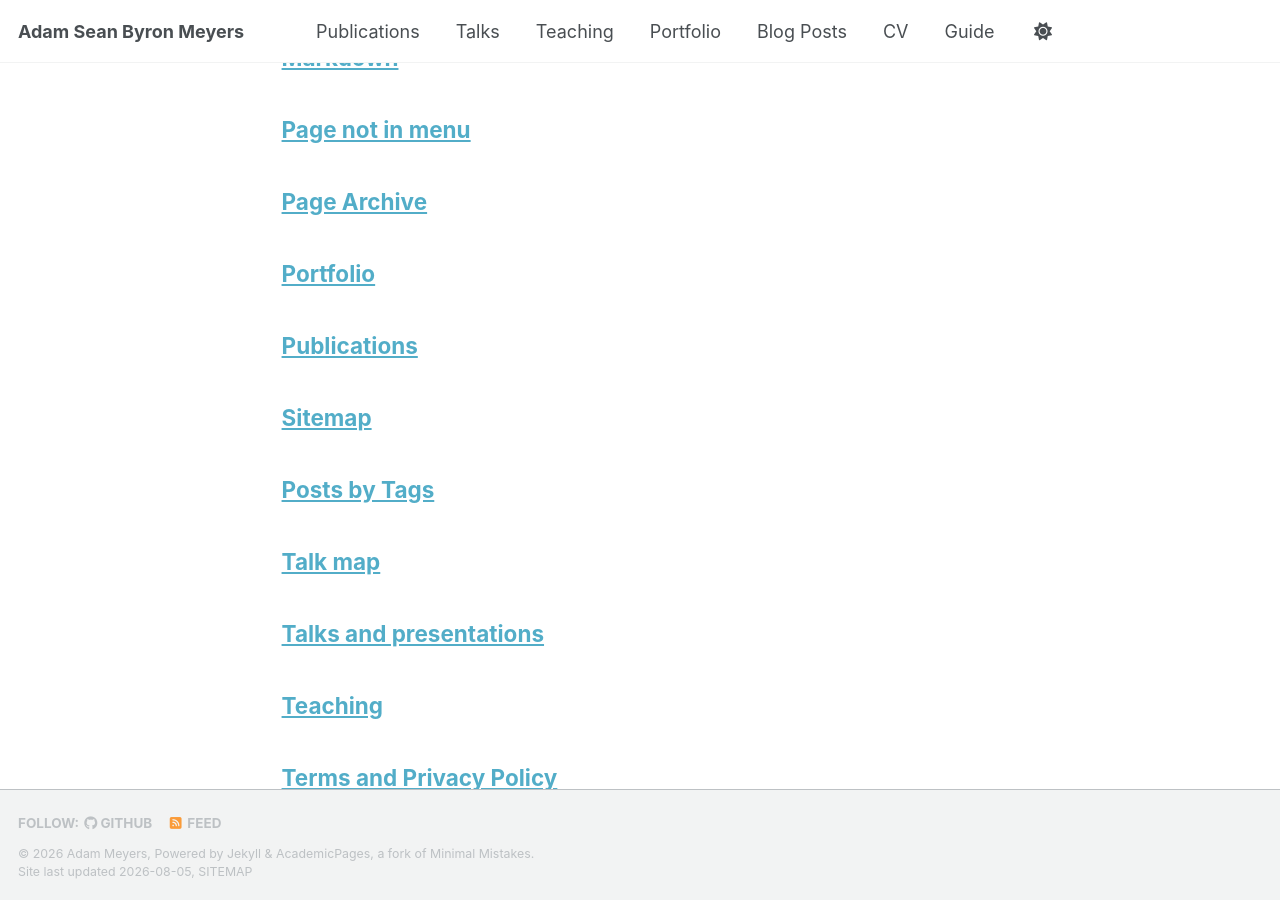
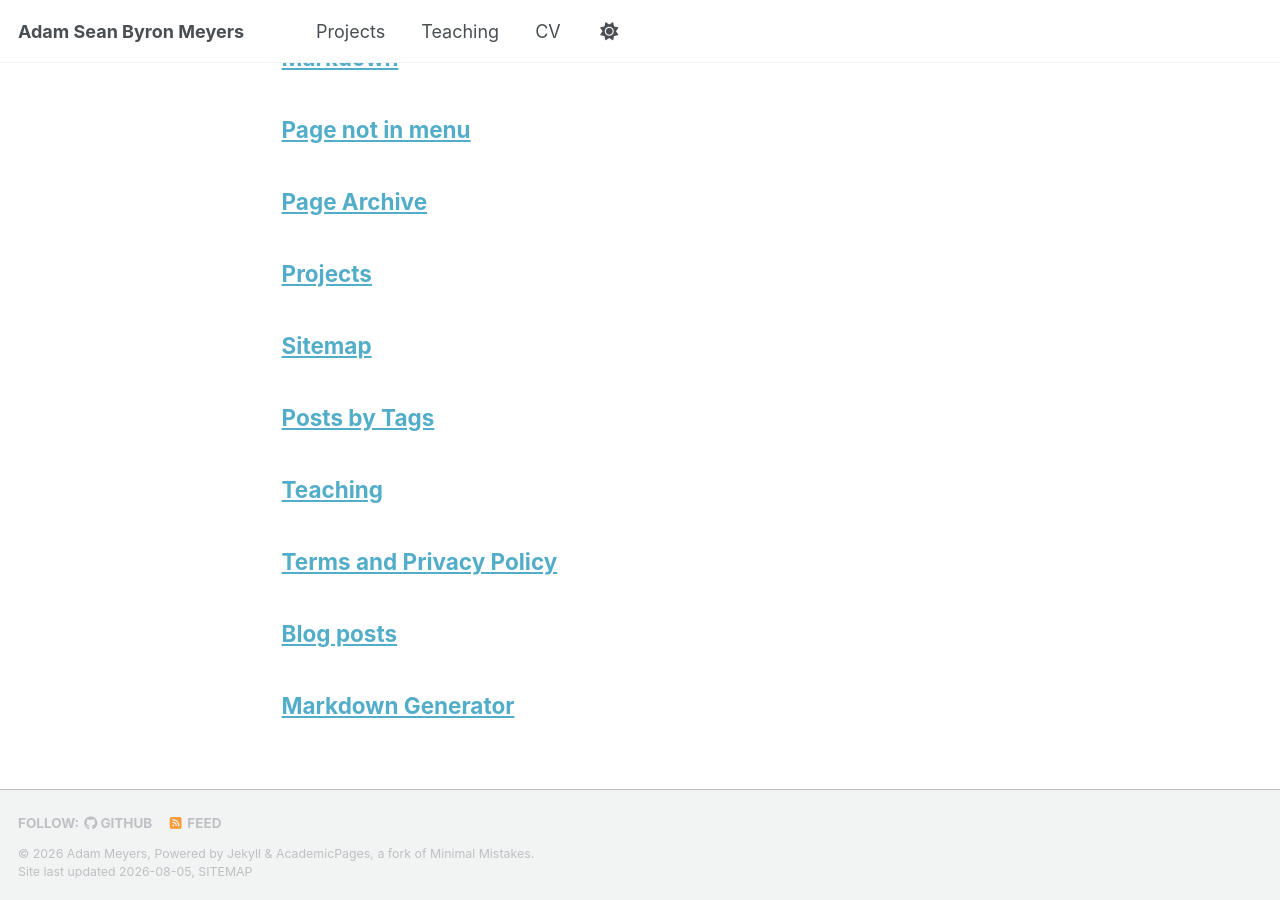
Before and after one commit to asbmeyers/asbmeyers.github.io, a Jekyll site: the page built from _pages/page-archive.html, in a window 1280 px wide and 900 px high, scrolled down 659 px. Built offline with Jekyll 4.4.1, drawn with Linux system fonts in a browser that asks for light colours; a style sheet for code colours, icons or effects is not loaded.

Commit message:
Updated Navigation Pages

```diff
--- a/_data/navigation.yml
+++ b/_data/navigation.yml
@@ -8,26 +8,14 @@
 #      Markdown formatted page while the second is generated using JSON.
 
 main:
-  - title: "Publications"
+  - title: "Projects"
     url: /publications/
-
-  - title: "Talks"
-    url: /talks/
 
   - title: "Teaching"
     url: /teaching/
-
-  - title: "Portfolio"
-    url: /portfolio/
-
-  - title: "Blog Posts"
-    url: /year-archive/
 
   - title: "CV"
     url: /cv/
 
   # - title: "CV"
   #   url: /cv-json/
-
-  - title: "Guide"
-    url: /markdown/
--- a/_pages/publications.html
+++ b/_pages/publications.html
@@ -1,7 +1,7 @@
 ---
 layout: archive
-title: "Publications"
-permalink: /publications/
+title: "Projects"
+permalink: /projects/
 author_profile: true
 ---
 
```
Also changed, not shown: _pages/portfolio.html (deleted, +0 -13 lines), _pages/talkmap.html (deleted, +0 -9 lines), _pages/talks.html (deleted, +0 -16 lines).
